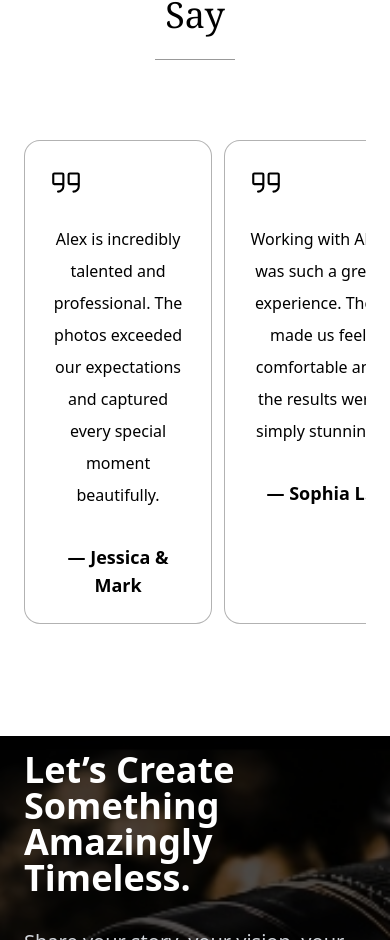
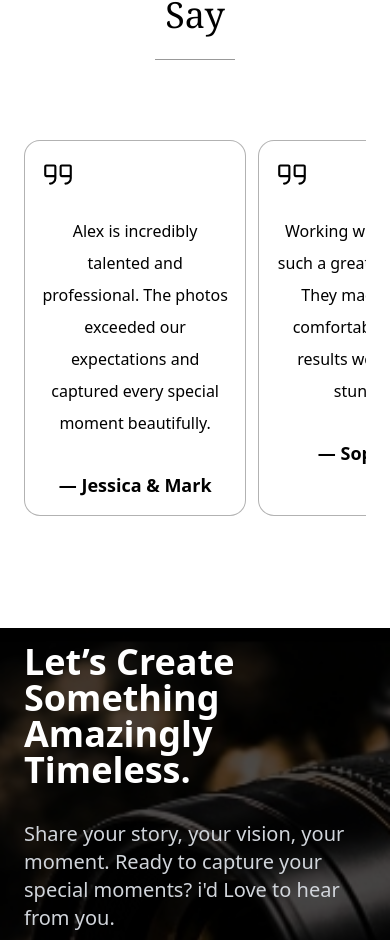
Before and after one commit to Mantochi/photograph, a React (Create React App) app: page /#/ in a window 390 px wide. Shown: the part 3759-4699 px from the top of the page. Built offline with nearby package versions, Linux system fonts and the light colour scheme.

Commit message:
fixing too much  height

```diff
--- a/src/components/Layouts/TestimonialsSection.js
+++ b/src/components/Layouts/TestimonialsSection.js
@@ -76,17 +76,17 @@ export default function TestimonialsSection() {
         </div>
 
         {/* Mobile Layout */}
-        <div className="lg:hidden flex gap-3 overflow-x-auto pb-4 mx-auto">
+        <div className="lg:hidden flex gap-3 overflow-x-auto pb-4">
           {testimonials.map((item) => (
             <div
               key={item.id}
               className="
-                min-w-[55%]
+                min-w-[65%]
                 bg-white/5
                 backdrop-blur-lg
                 border border-black/30
                 rounded-2xl
-                p-6
+                p-4
               "
             >
               {/* Quote */}
```
